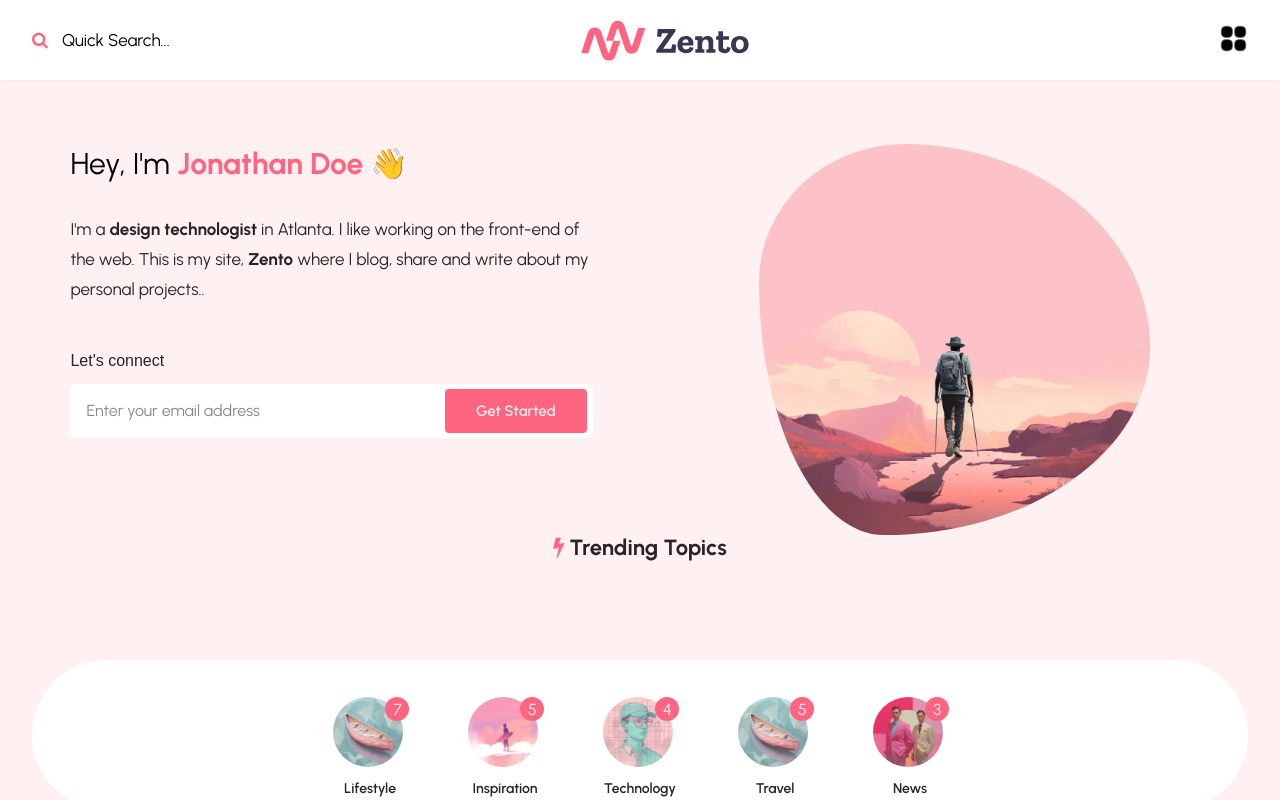
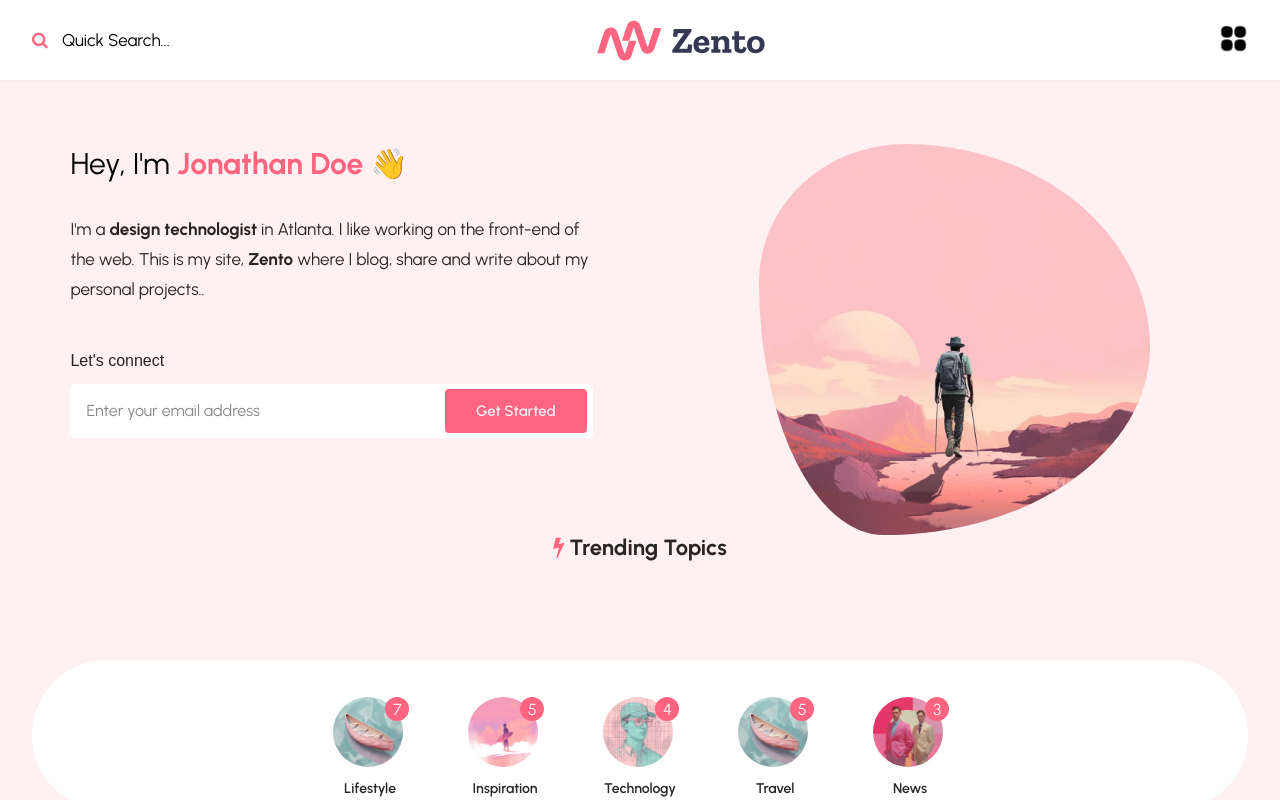
Before and after one commit to niamul007/niamul007.github.io-new-pr, a plain HTML site: page index.html in a window 1280 px wide. Shown: the top 800 px of the page. Drawn offline with Linux system fonts and the light colour scheme.

Commit message:
Update index.css
for main loggo avobe

```diff
--- a/index.css
+++ b/index.css
@@ -3082,5 +3082,5 @@ background: radial-gradient(circle, rgba(121,223,221,1) 0%, rgba(241,246,243,1)
 
 
 .logo{
-    margin-left: -3.60rem;
-}
+    margin-left: -1.60rem;
+}
```
